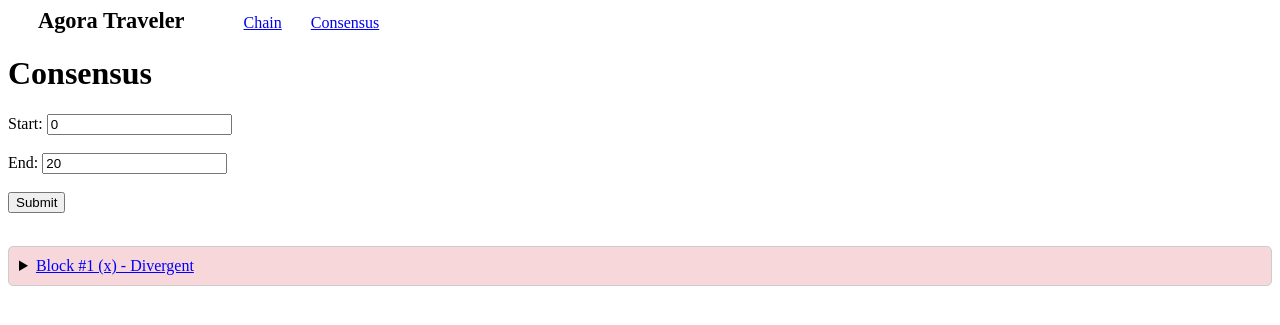
After one commit to JohnBortotti/agora, a Flask app: page /consensus in a window 1280 px wide. The commit adds this page. Shown: the top 325 px of the page. Run offline with Flask 3, Linux system fonts and the light colour scheme; a database or web service that is not in the repository returns one stand-in record (values such as "Sample title"); data that the repository does not hold is empty.

Commit message:
updating explorer and consensus visualization

```diff
--- a/agora_traveler/main.py
+++ b/agora_traveler/main.py
@@ -15,9 +15,47 @@ def home():
 
   return render_template(
     'index.html',
-    title='Agora Traveler',
+    title='Chain explorer',
     blocks=blocks
   )
 
+@app.route('/consensus')
+def compare():
+    nodes = ["http://node1:8080", "http://node2:8080", "http://node3:8080"]
+
+    start_query = request.args.get('start', default="0")
+    end_query = request.args.get('end', default="20")
+
+    chains = []
+    for node in nodes:
+        r = requests.get(f'{node}/blocks?start={start_query}&end={end_query}')
+        blocks = r.json()
+        chains.append({"node": node, "blocks": blocks})
+
+    reference_chain = chains[0]['blocks']
+    validation_results = []
+
+    for ref_block in reference_chain:
+        block_consensus = {"index": ref_block['index'], "block": ref_block, "is_valid": True, "diverging_peers": []}
+
+        for peer in chains[1:]:
+            peer_block = next((b for b in peer['blocks'] if b['index'] == ref_block['index']), None)
+
+            if not peer_block or peer_block != ref_block:
+                block_consensus["is_valid"] = False
+                block_consensus["diverging_peers"].append({
+                    "peer": peer['node'],
+                    "peer_block": peer_block if peer_block else {"index": "N/A", "hash": "N/A"}
+                })
+
+        validation_results.append(block_consensus)
+
+    return render_template(
+        'consensus.html',
+        title='Consensus',
+        reference_chain=reference_chain,
+        validation_results=validation_results
+    )
+
 if __name__ == '__main__':
   app.run(host='0.0.0.0', port=5000)
--- /dev/null
+++ b/agora_traveler/templates/consensus.html
@@ -0,0 +1,128 @@
+<!DOCTYPE html>
+<html lang="en">
+  <head>
+    <meta charset="UTF-8">
+    <meta name="viewport" content="width=device-width, initial-scale=1.0">
+    <title>{{ title }}</title>
+    <style>
+      .link {
+        color: blue;
+        text-decoration: underline;
+        cursor: pointer;
+      }
+
+      .mleft {
+        margin-left: 20px;
+      }
+
+      .valid {
+        background-color: #d4edda;
+        border: 1px solid #c3e6cb;
+        padding: 10px;
+        border-radius: 5px;
+      }
+
+      .invalid {
+        background-color: #f8d7da;
+        border: 1px solid #f5c6cb;
+        padding: 10px;
+        border-radius: 5px;
+      }
+
+      .peer-diff {
+        background-color: #ffeeba;
+        padding: 10px;
+        margin-top: 10px;
+        border-radius: 3px;
+      }
+
+      .block-container {
+        margin: 15px 0;
+        padding: 10px;
+        border: 1px solid #ccc;
+        border-radius: 5px;
+      }
+
+    </style>
+  </head>
+  <body>
+    {% include 'navbar.html' %}
+
+    <h1>{{ title }}</h1>
+
+    <div>
+      <form method="GET" action="/consensus">
+        <label for="start">Start:</label>
+        <input type="text" id="start" name="start" value="{{ request.args.get('start', '0') }}" required><br><br>
+
+        <label for="end">End:</label>
+        <input type="text" id="end" name="end" value="{{ request.args.get('end', '20') }}" required><br><br>
+
+        <input type="submit" value="Submit">
+      </form>
+    </div>
+    <br>
+
+    {% for block in validation_results %}
+    <div class="block-container {% if block.is_valid %}valid{% else %}invalid{% endif %}">
+      <details>
+        <summary>
+          <span class="link">
+            Block #{{ block.block.index }} ({{ block.block.hash }}) -
+            {% if block.is_valid %}
+            Valid
+            {% else %}
+            Divergent
+            {% endif %}
+          </span>
+        </summary>
+
+        <div class="mleft">
+          <p><strong>Block Index:</strong> {{ block.block.index }}</p>
+          <p><strong>Hash:</strong> {{ block.block.hash }}</p>
+          <p><strong>Previous hash:</strong> {{ block.block.previous_hash }}</p>
+          <p><strong>Timestamp:</strong> {{ block.block.timestamp }}</p>
+          <p><strong>Miner:</strong> {{ block.block.miner }}</p>
+          <p><strong>State root:</strong> {{ block.block.state_root }}</p>
+
+          <details>
+            <summary><span class="link">Transactions</span></summary>
+            {% for transaction in block.block.transactions %}
+            <br>
+            <div>
+              <details class="mleft">
+                <summary><span class="link">Tx #{{ transaction.hash }}</span></summary>
+                <div class="mleft">
+                  <p><strong>Hash:</strong> {{ transaction.hash }}</p>
+                  <p><strong>Sender:</strong> {{ transaction.sender }}</p>
+                  <p><strong>Receiver:</strong> {{ transaction.receiver }}</p>
+                  <p><strong>Amount:</strong> {{ transaction.amount }}</p>
+                  <p><strong>Payload:</strong> {{ transaction.payload }}</p>
+                </div>
+              </details>
+            </div>
+            {% endfor %}
+          </details>
+
+          <!-- Divergent peers section -->
+          {% if not block.is_valid %}
+          <div class="peer-diff">
+            <h4>Diverging Peers:</h4>
+            <ul>
+              {% for peer in block.diverging_peers %}
+              <li>
+                <strong>{{ peer.peer }}:</strong>
+                Block Index: {{ peer.peer_block.index }},
+                Hash: {{ peer.peer_block.hash }}
+              </li>
+              {% endfor %}
+            </ul>
+          </div>
+          {% endif %}
+        </div>
+      </details>
+    </div>
+    <br>
+    {% endfor %}
+  </body>
+</html>
--- a/agora_traveler/templates/index.html
+++ b/agora_traveler/templates/index.html
@@ -17,6 +17,8 @@
     </style>
   </head>
   <body>
+    {% include 'navbar.html' %}
+
     <h1>{{ title }}</h1>
 
     <div>
--- /dev/null
+++ b/agora_traveler/templates/navbar.html
@@ -0,0 +1,18 @@
+<nav>
+    <span class="nav-title">Agora Traveler</span>
+    <a class="nav-link" href="/">Chain</a>
+    <a href="/consensus">Consensus</a>
+</nav>
+
+<style>
+  .nav-title {
+    margin: 0px 30px;
+    font-size: 1.4rem;
+    font-weight: bold;
+  }
+
+  .nav-link {
+    margin: 0px 25px;
+  }
+
+</style>
```
Also changed, not shown: 1 other file.
